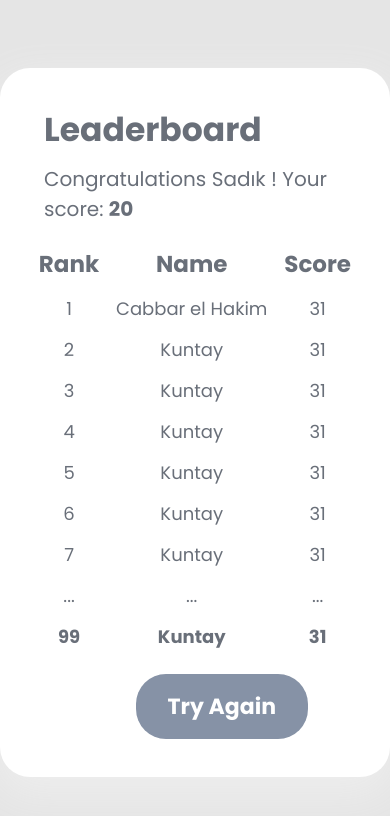
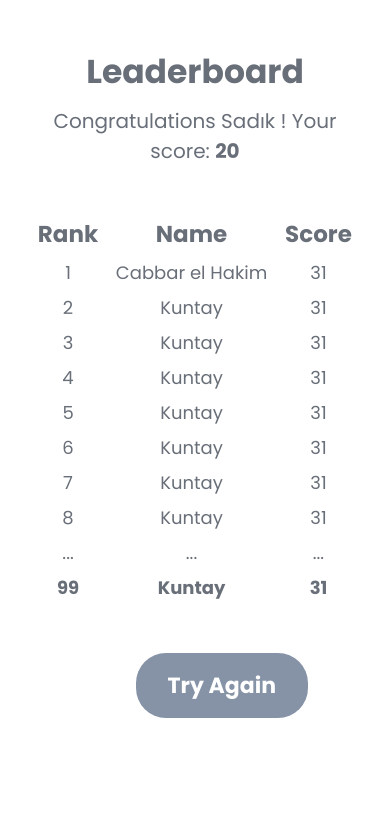
Before and after one commit to boraacici/ecw-quiz.frontend, a Vue app: page /leader in a window 390 px wide. Shown: the top 816 px of the page. Built offline with nearby package versions, Linux system fonts and the light colour scheme.

Commit message:
bug fix: responsive design

```diff
--- a/src/App.vue
+++ b/src/App.vue
@@ -14,5 +14,14 @@
   justify-content: center;
   align-items: center;
   background: #e5e5e5;
+  overflow: hidden;
+}
+
+@media (hover: none) {
+  .container {
+    height: calc(100vh - 80px);
+    justify-content: flex-start;
+    align-items: flex-start;
+  }
 }
 </style>
--- a/src/views/Game.vue
+++ b/src/views/Game.vue
@@ -61,17 +61,17 @@ export default {
 
 <style lang="scss">
 .quiz-box {
-  width: 509px;
-  height: 649px;
+  width: 100%;
+  height: 100%;
+  max-width: 509px;
+  max-height: 649px;
   background: #ffffff;
   box-shadow: 0px 15px 40px 5px #ededed;
   border-radius: 30px;
-
   display: flex;
   flex-direction: column;
-
-  justify-content: space-around;
-  padding: 30px;
+  justify-content: space-evenly;
+  padding: 0 30px;
 
   .quiz-info-and-timer {
     width: 90%;
@@ -266,4 +266,11 @@ export default {
     }
   }
 }
+
+  @media (hover: none) {
+  .quiz-box {
+    border-radius: 0;
+    max-height: none;
+  }
+}
 </style>
--- a/src/views/LeaderBoard.vue
+++ b/src/views/LeaderBoard.vue
@@ -51,6 +51,11 @@
           <th>31</th>
         </tr>
         <tr>
+          <th>8</th>
+          <th>Kuntay</th>
+          <th>31</th>
+        </tr>
+        <tr>
           <th>...</th>
           <th>...</th>
           <th>...</th>
@@ -74,18 +79,22 @@ export default {};
 
 <style lang="scss" scoped>
 .leader-board-container {
-  width: 509px;
-  height: 649px;
+  width: 100%;
+  height: 100%;
+  max-width: 509px;
+  max-height: 649px;
   background: #ffffff;
   box-shadow: 0px 15px 40px 5px #ededed;
   border-radius: 30px;
   display: flex;
   flex-direction: column;
-  padding: 30px;
-  justify-content: space-around;
+  padding: 0 30px;
+  justify-content: space-evenly;
 
   .leader-board-box {
-    margin-left: 14px;
+    display: flex;
+    flex-direction: column;
+    align-items: center;
     .title {
       font-family: Poppins;
       font-style: normal;
@@ -102,6 +111,7 @@ export default {};
       font-size: 20px;
       line-height: 30px;
       color: #696f79;
+      text-align: center;
 
       .bold {
         font-weight: bold;
@@ -110,7 +120,6 @@ export default {};
   }
 
   .content-table {
-    max-width: 460px;
     font-size: 16px;
 
     thead tr th {
@@ -132,7 +141,7 @@ export default {};
 
     th,
     td {
-      padding: 6px 6px;
+      padding: 3px 3px;
       font-weight: normal;
     }
     tbody tr.active-row {
@@ -164,4 +173,11 @@ export default {};
     }
   }
 }
+
+@media (hover: none) {
+  .leader-board-container {
+    border-radius: 0;
+    max-height: none;
+  }
+}
 </style>
--- a/src/views/Login.vue
+++ b/src/views/Login.vue
@@ -28,8 +28,10 @@ export default {};
 
 <style lang="scss" scoped>
   .login-box {
-    width: 509px;
-    height: 649px;
+    width: 100%;
+    height: 100%;
+    max-width: 509px;
+    max-height: 649px;
     background: #ffffff;
     box-shadow: 0px 15px 40px 5px #ededed;
     border-radius: 30px;
@@ -37,9 +39,9 @@ export default {};
     display: inline-flex;
     flex-direction: column;
     align-items: center;
-    justify-content: space-around;
+    justify-content: space-evenly;
 
-    padding: 30px;
+    padding: 0 30px;
 
     .title {
       font-family: Poppins;
@@ -126,4 +128,11 @@ export default {};
       }
     }
   }
+
+  @media (hover: none) {
+  .login-box {
+    border-radius: 0;
+    max-height: none;
+  }
+}
 </style>
```
